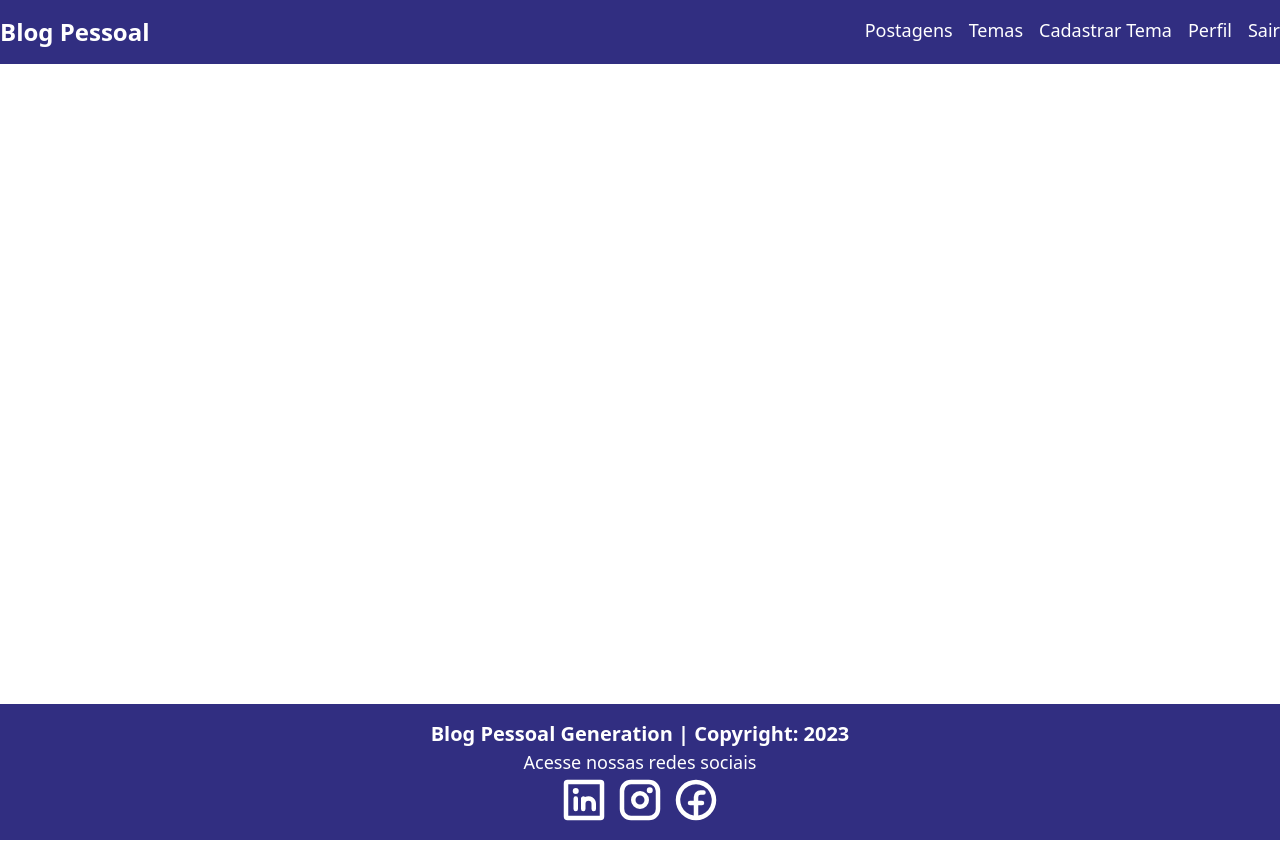
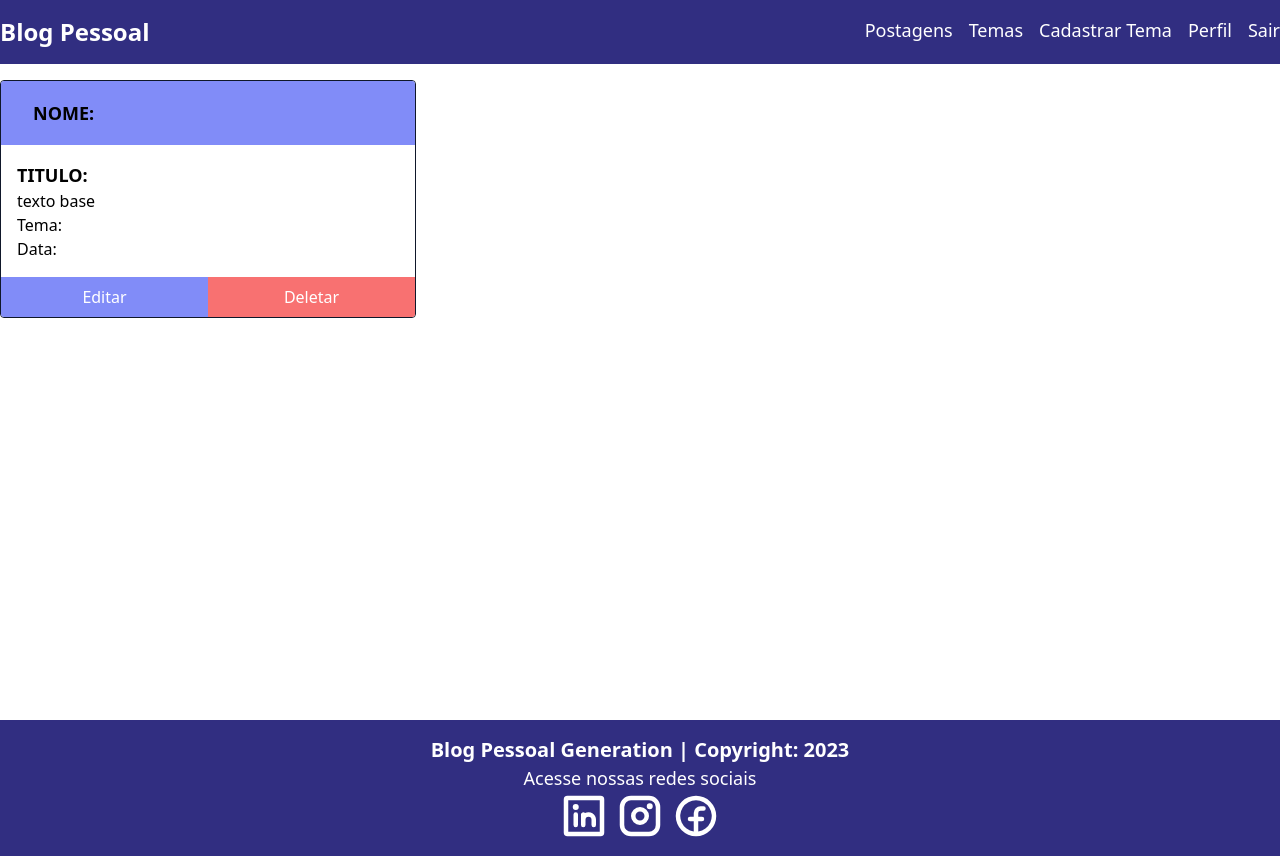
Before and after one commit to brenonsc/BlogPessoalFront, a React (Vite) app: page /postagens in a window 1280 px wide. Built offline with nearby package versions, Linux system fonts and the light colour scheme.

Commit message:
Criado os componentes CardPostagens e ListaPostagens

```diff
--- a/src/App.tsx
+++ b/src/App.tsx
@@ -9,6 +9,7 @@
 import ListaTemas from './components/temas/listaTemas/ListaTemas';
 import FormularioTema from './components/temas/formularioTema/FormularioTema';
 import DeletarTema from './components/temas/deletarTema/DeletarTema';
+import ListaPostagens from './components/postagens/listaPostagens/ListaPostagens';
 
 function App() {
     return (
@@ -25,6 +26,7 @@
                         <Route path="/cadastroTema" element={<FormularioTema />} />
                         <Route path="/editarTema/:id" element={<FormularioTema />} />
                         <Route path="/deletarTema/:id" element={<DeletarTema />} />
+                        <Route path="/postagens" element={<ListaPostagens />} />
                     </Routes>
                 </div>
                 <Footer />
--- a/src/components/navbar/Navbar.tsx
+++ b/src/components/navbar/Navbar.tsx
@@ -23,7 +23,7 @@
                     <Link to='/home' className='text-2xl font-bold'>Blog Pessoal</Link>
 
                     <div className='flex gap-4'>
-                        Postagens
+                        <Link to='/postagens' className='hover:underline'>Postagens</Link>
                         <Link to='/temas' className='hover:underline'>Temas</Link>
                         <Link to='/cadastroTema' className='hover:underline'>Cadastrar Tema</Link>
                         Perfil
--- /dev/null
+++ b/src/components/postagens/cardPostagens/CardPostagens.tsx
@@ -0,0 +1,34 @@
+import { Link } from 'react-router-dom'
+
+function CardPostagens() {
+    return (
+        <div className='border-slate-900 border
+            flex flex-col rounded overflow-hidden justify-between'>
+
+            <div>
+                <div className="flex w-full bg-indigo-400 py-2 px-4 items-center gap-4">
+                    <img src='' className='h-12 rounded-full' alt="" />
+                    <h3 className='text-lg font-bold text-center uppercase'>Nome:</h3>
+                </div>
+                <div className='p-4 '>
+                    <h4 className='text-lg font-semibold uppercase'>Titulo:</h4>
+                    <p>texto base</p>
+                    <p>Tema: </p>
+                    <p>Data: </p>
+                </div>
+            </div>
+            <div className="flex">
+                <Link to='' className='w-full text-white bg-indigo-400
+                    hover:bg-indigo-800 flex items-center justify-center py-2'>
+                    <button>Editar</button>
+                </Link>
+                <Link to='' className='text-white bg-red-400
+                    hover:bg-red-700 w-full flex items-center justify-center'>
+                    <button>Deletar</button>
+                </Link>
+            </div>
+        </div>
+    )
+}
+
+export default CardPostagens
--- /dev/null
+++ b/src/components/postagens/listaPostagens/ListaPostagens.tsx
@@ -0,0 +1,15 @@
+import CardPostagens from "../cardPostagens/CardPostagens";
+
+function ListaPostagens() {
+    return (
+        <>
+            <div className='container mx-auto my-4
+                grid grid-cols-1 md:grid-cols-2 lg:grid-cols-3 gap-4'
+            >
+                <CardPostagens />
+            </div>
+        </>
+    );
+}
+
+export default ListaPostagens;
```
